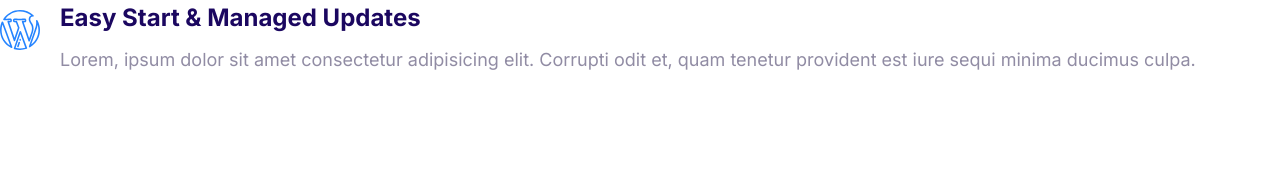
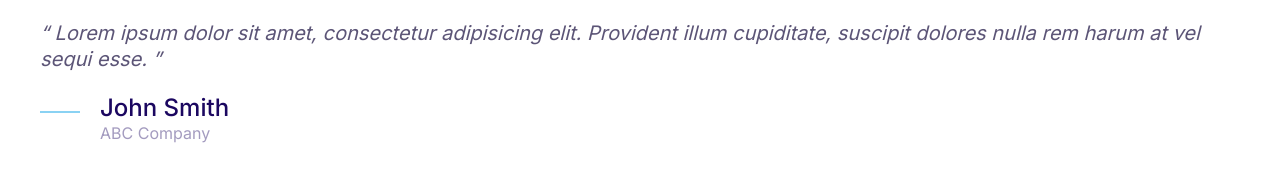
Before and after one commit to jahadev/cloud-hosting, a plain HTML site: page index.html in a window 1280 px wide. Drawn offline with Linux system fonts and the light colour scheme.

Commit message:
Define the quotes.

```diff
--- a/css/styles.css
+++ b/css/styles.css
@@ -4,6 +4,7 @@
   --color-accent: #ff3400;
   --color-headings: #1b0760;
   --color-body: #918ca4;
+  --color-body-darker: #5c5577;
   --color-border: #ccc;
   --border-radius: 30px;
 }
@@ -363,3 +364,49 @@ a {
 .media__image {
   margin-top: 1rem;
 }
+
+/* Quotes */
+.quote {
+  font-size: 3rem;
+  font-style: italic;
+  color: var(--color-body-darker);
+  line-height: 1.3;
+}
+
+.quote__text::before {
+  content: open-quote;
+}
+.quote__text::after {
+  content: close-quote;
+}
+
+.quote__author {
+  font-style: normal;
+  font-size: 3rem;
+  font-weight: 500;
+  margin-bottom: 0;
+}
+
+.quote__organization {
+  color: var(--color-headings);
+  opacity: 0.4;
+  font-size: 2rem;
+  font-style: normal;
+}
+
+.quote__line {
+  position: relative;
+  bottom: 10px;
+}
+
+@media screen and (min-width: 1024px) {
+  .quote {
+    font-size: 2rem;
+  }
+  .quote__author {
+    font-size: 2.4rem;
+  }
+  .quote__organization {
+    font-size: 1.6rem;
+  }
+}
--- a/index.html
+++ b/index.html
@@ -8,26 +8,31 @@
     <link rel="preconnect" href="https://fonts.googleapis.com" />
     <link rel="preconnect" href="https://fonts.gstatic.com" crossorigin />
     <link
-      href="https://fonts.googleapis.com/css2?family=Inter:wght@400;600;700&display=swap"
+      href="https://fonts.googleapis.com/css2?family=Inter:wght@400;500;600;700&display=swap"
       rel="stylesheet"
     />
     <link rel="stylesheet" href="css/normalize.css" />
     <link rel="stylesheet" href="css/styles.css" />
   </head>
   <body>
+    <blockquote class="quote">
+      <p class="quote__text">
+        Lorem ipsum dolor sit amet, consectetur adipisicing elit. Provident
+        illum cupiditate, suscipit dolores nulla rem harum at vel sequi esse.
+      </p>
+      <footer>
         <div class="media">
           <div class="media__image">
-        <svg class="icon icon--primary">
-          <use xlink:href="images/sprite.svg#wordpress"></use>
+            <svg class="icon icon--primary quote__line">
+              <use xlink:href="images/sprite.svg#line"></use>
             </svg>
           </div>
           <div class="media__body">
-        <h3 class="media__title">Easy Start & Managed Updates</h3>
-        <p>
-          Lorem, ipsum dolor sit amet consectetur adipisicing elit. Corrupti
-          odit et, quam tenetur provident est iure sequi minima ducimus culpa.
-        </p>
+            <h3 class="media__title quote__author">John Smith</h3>
+            <p class="quote__organization">ABC Company</p>
           </div>
         </div>
+      </footer>
+    </blockquote>
   </body>
 </html>
```
Also changed, not shown: components/quotes.html (added, +19 -0 lines). Lines whose indentation alone changed are shown as unchanged.
